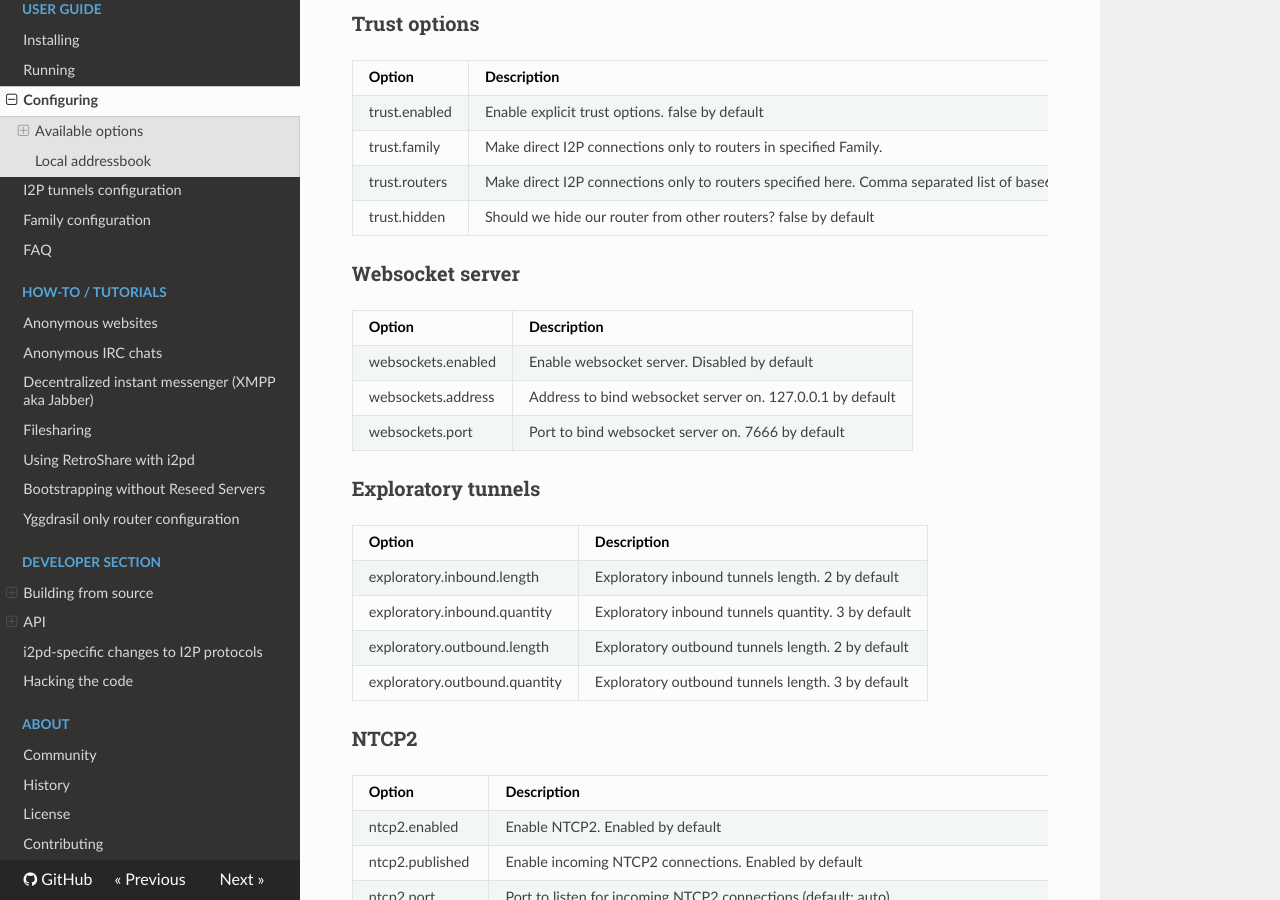
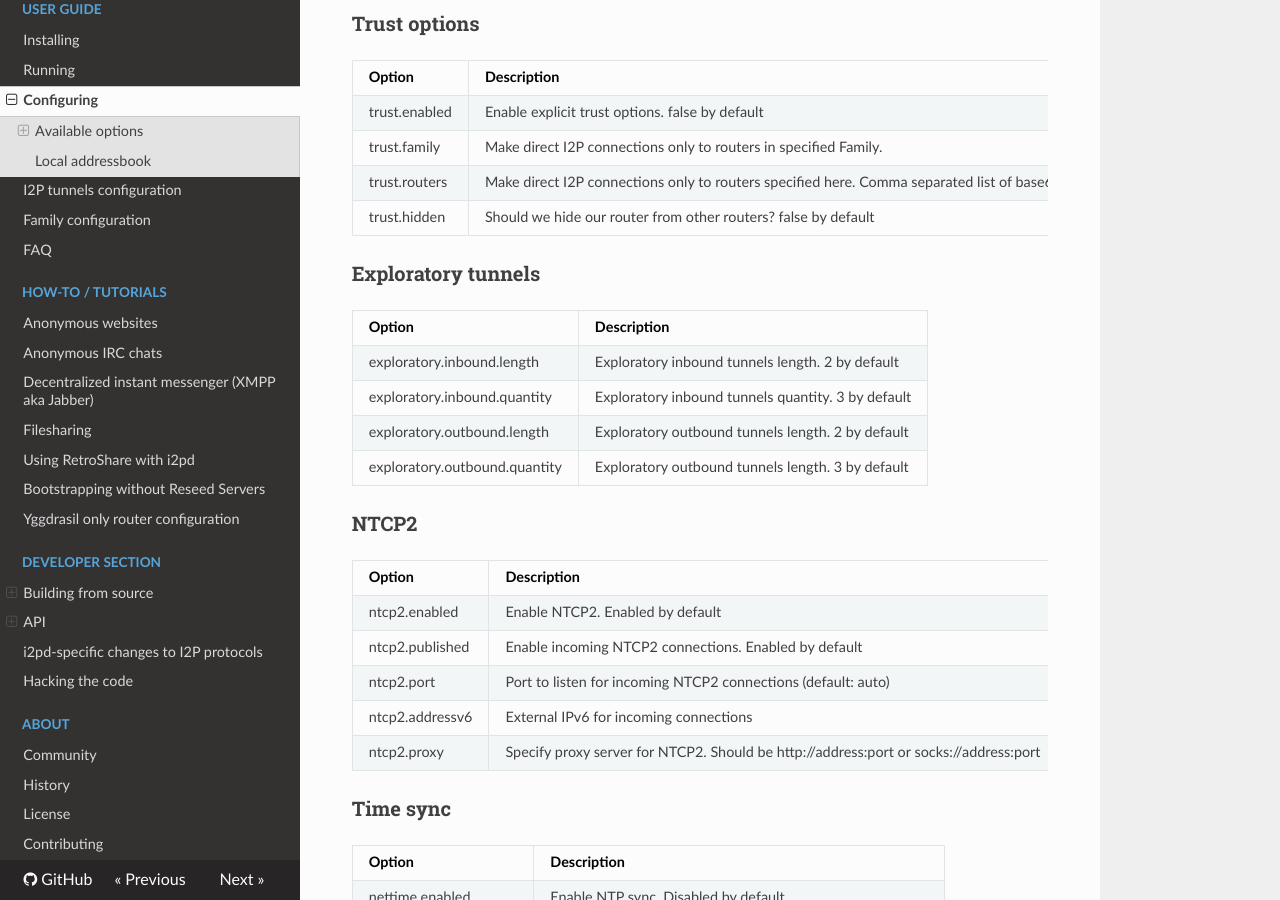
Before and after one commit to PurpleI2P/i2pd_docs_en, an MkDocs documentation site: the page built from docs/user-guide/configuration.md, in a window 1280 px wide and 900 px high, scrolled down 6346 px. Built offline with MkDocs 1.6.1, drawn with Linux system fonts in a browser that asks for light colours; nearby versions of some CDN libraries; old or Windows-style settings are respelled for this version of MkDocs.

Commit message:
Websocket server removed

```diff
--- a/docs/user-guide/configuration.md
+++ b/docs/user-guide/configuration.md
@@ -229,14 +229,6 @@ trust.family                           | Make direct I2P connections only to rou
 trust.routers                          | Make direct I2P connections only to routers specified here. Comma separated list of base64 identities.
 trust.hidden                           | Should we hide our router from other routers? false by default
 
-### Websocket server
-
-Option                                 | Description
--------------------------------------- | --------------------------------------
-websockets.enabled                     | Enable websocket server. Disabled by default
-websockets.address                     | Address to bind websocket server on. 127.0.0.1 by default
-websockets.port                        | Port to bind websocket server on. 7666 by default
-
 ### Exploratory tunnels
 
 Option                                 | Description
```
